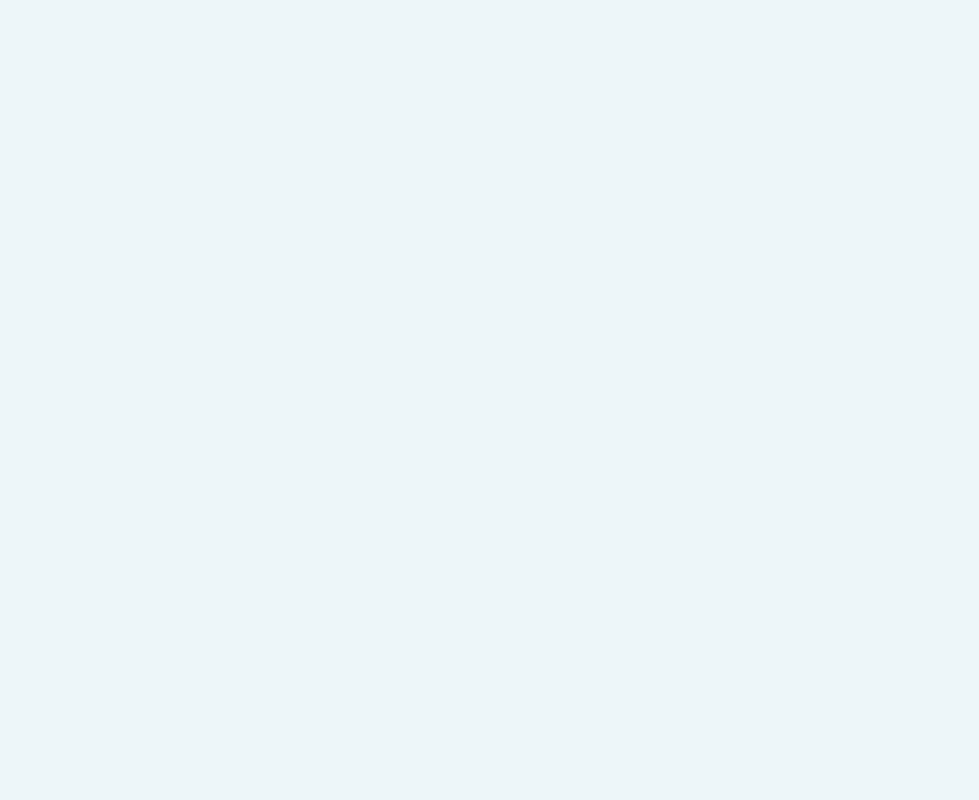
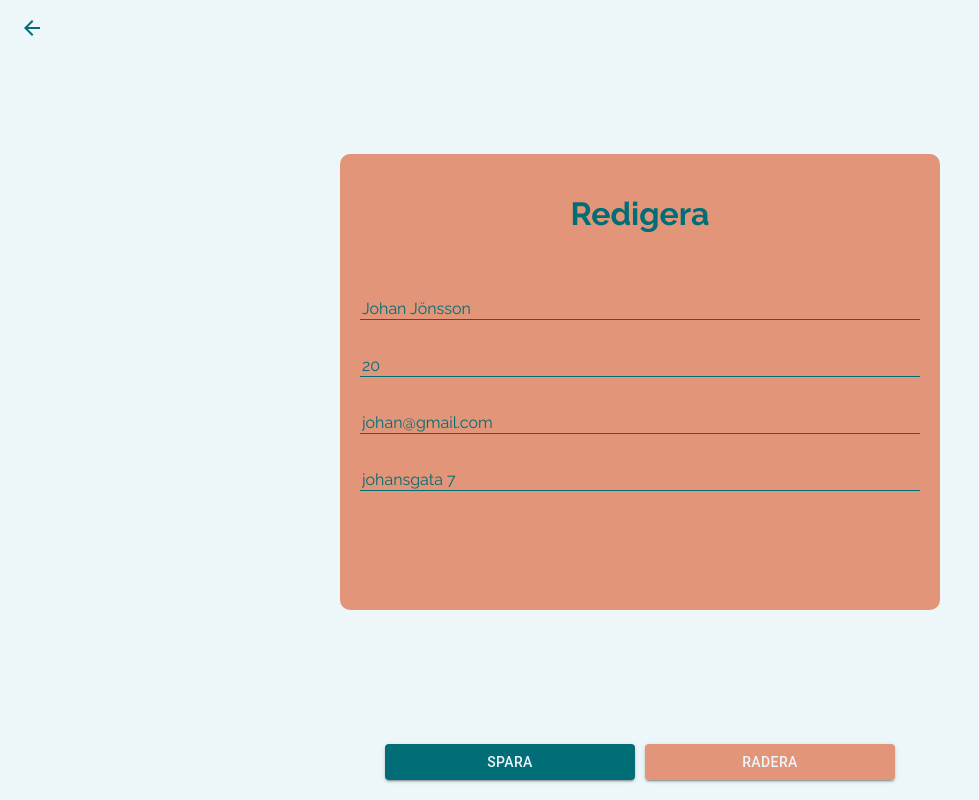
Before and after one commit to WilliamNordqvist/candidates, a React (Create React App) app: page /1/edit in a window 1280 px wide. Before the commit this address had no page. Shown: the whole page, without its empty margins (0-979 px from the left). Built offline with nearby package versions, Linux system fonts and the light colour scheme.

Commit message:
finalize app

```diff
--- a/src/components/card/card.tsx
+++ b/src/components/card/card.tsx
@@ -21,7 +21,7 @@ const Circle = styled(Avatar)`
 export const Card: React.FC<TCandidate> = ({ name, stage }) => {
 
   const [firstName, lastName] = name.split(" ")
-  const initials = firstName[0] || '' + lastName[0] || ''
+  const initials = firstName[0] + (lastName ? lastName[0] : '')
   return (
     <StyledCard>
       <CardHeader avatar={<Circle>{initials}</Circle>} title={name} subheader={stage} />
--- a/src/components/form/form.tsx
+++ b/src/components/form/form.tsx
@@ -6,11 +6,14 @@ export const CandidateForm: React.FC<{
   candidate: TCandidate;
   onInput: (key: string, value: string | number) => void;
   onSubmit: () => void;
-}> = ({ candidate, onInput, onSubmit }) => {
+  title:string;
+}> = ({ candidate, onInput, onSubmit, title }) => {
   return (
     <FormContainer>
+      <h1>{title}</h1>
       <Form onSubmit={onSubmit}>
         <Input
+          autoFocus={true}
           onChange={(e) => onInput("name", e.target.value)}
           value={candidate.name}
           placeholder="Namn"
--- a/src/components/form/formStyles.tsx
+++ b/src/components/form/formStyles.tsx
@@ -5,16 +5,19 @@ export const FormContainer = styled.div`
   max-width: 600px;
   height: 60%;
   background: ${({ theme }) => theme.secondary};
+  color: ${({ theme }) => theme.primary};
   border-radius: 10px;
   margin: auto;
   padding: 20px;
   display: flex;
-  justify-content: center;
+  flex-direction:column;
   align-items: center;
 `;
 
 export const Form = styled.form`
   width: 100%;
+  justify-self: end;
+  margin: 8% 0;
 `;
 
 export const Input = styled.input`
--- a/src/components/notes/notes.tsx
+++ b/src/components/notes/notes.tsx
@@ -1,28 +1,36 @@
 import React from "react";
 import { TNotes } from "../../context/candidateContext";
-import { NotesContainer, P, TextField, TextOutputContainer } from "./notesStyles";
-import { format } from 'date-fns'
+import {
+  NotesContainer,
+  P,
+  TextField,
+  TextOutputContainer,
+} from "./notesStyles";
+import { format } from "date-fns";
 
 type NoteComponen = {
-    notes: TNotes[] | null,
-    onChange:(e:string) => void;
-    value:string;
-}
+  notes: TNotes[] | null;
+  onChange: (e: string) => void;
+  value: string;
+};
 
 export const Notes: React.FC<NoteComponen> = ({ notes, onChange, value }) => {
   return (
     <NotesContainer>
       <TextOutputContainer>
-        {notes &&
+        {notes ? (
           notes.map(({ date, stage, text }, index) => (
             <div key={index}>
               <P>
-                <b>{format(date, 'yyyy-MM-dd')}</b>
+                <b>{format(date, "yyyy-MM-dd")}</b>
               </P>
               <P>{stage}</P>
               <p>{text}</p>
             </div>
-          ))}
+          ))
+        ) : (
+          <p>Inga anteckningar tillgängliga </p>
+        )}
       </TextOutputContainer>
       <TextField value={value} onChange={(e) => onChange(e.target.value)} />
     </NotesContainer>
--- a/src/index.tsx
+++ b/src/index.tsx
@@ -8,6 +8,7 @@ import { ThemeContextProvider } from "./context/themeContext";
 import { CandidateContextProvider } from "./context/candidateContext";
 import { Background } from "./components/background/background";
 import { Candidate } from "./pages/Candidate/Candidate";
+import { Edit } from "./pages/Edit/Edit";
 
 const root = ReactDOM.createRoot(
   document.getElementById("root") as HTMLElement
@@ -22,6 +23,7 @@ root.render(
               <Route path="/" element={<App />} />
               <Route path="add" element={<Add />} />
               <Route path="/:id" element={<Candidate />} />
+              <Route path="/:id/edit" element={<Edit />} />
             </Routes>
           </Background>
         </ThemeContextProvider>
--- a/src/pages/Add/Add.tsx
+++ b/src/pages/Add/Add.tsx
@@ -8,10 +8,10 @@ import {
   TCandidate,
   useCandidates,
 } from "../../context/candidateContext";
-import ArrowBackIcon from "@mui/icons-material/ArrowBack";
 import { Box } from "@mui/material";
+import { ArrowBack } from "@mui/icons-material";
 
-const FlexWrapper = styled.div`
+export const FlexWrapper = styled.div`
   display: flex;
   align-items: center;
   flex-direction: column;
@@ -45,15 +45,14 @@ export const Add: React.FC = () => {
 
   return (
     <Box height={"100%"}>
-      <ArrowBackIcon
-        onClick={() => navigate("/")}
-        sx={{
-          position: "absolute",
-          top: "10px",
-        }}
-      />
+      <Box position="absolute" top="10px" left="0">
+        <Button buttontype="icon" onClick={() => navigate("/")}>
+          <ArrowBack />
+        </Button>
+      </Box>
       <FlexWrapper>
         <CandidateForm
+          title="Lägg till"
           onSubmit={onSubmit}
           onInput={onInput}
           candidate={candidate}
--- a/src/pages/App/AppStyle.tsx
+++ b/src/pages/App/AppStyle.tsx
@@ -1,21 +1,22 @@
 import styled from "styled-components";
-import ClearIcon from '@mui/icons-material/Clear';
+import ClearIcon from "@mui/icons-material/Clear";
 
 export const PageWrapper = styled.div`
-height:100%;
-display:flex;
-flex-direction:column;
-justify-content:space-between;
-align-items: center ;
-`
+  height: 100%;
+  display: flex;
+  flex-direction: column;
+  justify-content: space-between;
+  align-items: center;
+`;
 
-export const InputWrapper = styled.div<{isSearch:boolean}>`
-display:flex;
-margin:6% auto;
-width:90%;
-max-width:700px ;
-border-bottom: 2px solid ${({ theme, isSearch }) => isSearch ? theme.secondary : theme.primary};
-`
+export const InputWrapper = styled.div<{ isSearch: boolean }>`
+  display: flex;
+  margin: 6% auto;
+  width: 90%;
+  max-width: 700px;
+  border-bottom: 2px solid
+    ${({ theme, isSearch }) => (isSearch ? theme.secondary : theme.primary)};
+`;
 
 export const Input = styled.input`
   width: 100%;
@@ -35,24 +36,19 @@ export const Select = styled.select`
   border: none;
   font-family: Raleway;
   color: ${({ theme }) => theme.primary};
-  text-transform:uppercase;
-  font-size:16px ;
-`;
-
-export const Label = styled.label`
-  color: ${({ theme }) => theme.primary};
+  text-transform: uppercase;
+  font-size: 16px;
 `;
 
 export const ClearInput = styled(ClearIcon)`
-border:none;
-background:transparent;
-color: ${({ theme }) => theme.primary};
-margin-left:5px;
-`
+  border: none;
+  background: transparent;
+  color: ${({ theme }) => theme.primary};
+  margin-left: 5px;
+`;
 export const FlexWrapper = styled.div`
-  display:flex;
+  display: flex;
   flex-direction: row;
-  flex-wrap:wrap;
-  justify-content:center ;
-
-`
+  flex-wrap: wrap;
+  justify-content: center;
+`;
--- a/src/pages/Candidate/Candidate.tsx
+++ b/src/pages/Candidate/Candidate.tsx
@@ -7,13 +7,13 @@ import {
   TCandidate,
   useCandidates,
 } from "../../context/candidateContext";
-import { PageWrapper, Stepper } from "./CandidateStyles";
+import { PageWrapper, Stepper, Title } from "./CandidateStyles";
 import {
   ArrowBackIosNew as Back,
   ArrowForwardIos as Forward,
 } from "@mui/icons-material";
 import { Button } from "../../components/button/button";
-import ArrowBackIcon from "@mui/icons-material/ArrowBack";
+import { ArrowBack, Settings } from "@mui/icons-material";
 import { Notes } from "../../components/notes/notes";
 
 export const Candidate: React.FC = () => {
@@ -46,6 +46,7 @@ export const Candidate: React.FC = () => {
     });
   };
   const onSave = () => {
+    if (newNote !== "") {
       const { notes, stage } = candidate;
       updateCandidate({
         ...candidate,
@@ -54,12 +55,21 @@ export const Candidate: React.FC = () => {
           : [{ date: Date.now(), stage, text: newNote }],
       });
       setNewNote("");
+    } else {
+      updateCandidate(candidate);
+    }
   };
   return (
     <PageWrapper>
-      <Box position="absolute" top="10px">
+      <Box position="absolute" top="10px" left="0">
         <Button buttontype="icon" onClick={() => navigate("/")}>
-          <ArrowBackIcon />
+          <ArrowBack />
+        </Button>
+      </Box>
+
+      <Box position="absolute" top="10px" right="0">
+        <Button buttontype="icon" onClick={() => navigate("edit")}>
+          <Settings />
         </Button>
       </Box>
 
@@ -72,6 +82,8 @@ export const Candidate: React.FC = () => {
           ))}
         </Stepper>
       </Box>
+
+      <Title>{candidate.name}</Title>
 
       <Notes
         value={newNote}
@@ -91,7 +103,7 @@ export const Candidate: React.FC = () => {
           <Button onClick={onSave}> SPARA </Button>
           {isLastStage && (
             <>
-              <Box width="10px" />
+              <Box component="span" width="10px" />
               <Button
                 buttontype="secondary"
                 onClick={() => deleteCandidate(candidate)}
--- a/src/pages/Candidate/CandidateStyles.tsx
+++ b/src/pages/Candidate/CandidateStyles.tsx
@@ -19,3 +19,8 @@ export const PageWrapper = styled.div`
   flex-direction: column;
   justify-content: space-between;
 `;
+
+export const Title = styled.h1`
+  text-align: center;
+  color: ${({ theme }) => theme.primary};
+`;
--- /dev/null
+++ b/src/pages/Edit/Edit.tsx
@@ -0,0 +1,67 @@
+import { ArrowBack } from "@mui/icons-material";
+import { Box } from "@mui/material";
+import React, { useEffect, useState } from "react";
+import { useNavigate, useParams } from "react-router-dom";
+import { Button } from "../../components/button/button";
+import { CandidateForm } from "../../components/form/form";
+import { TCandidate, useCandidates } from "../../context/candidateContext";
+import { FlexWrapper } from "../Add/Add";
+
+export const Edit: React.FC = () => {
+  const navigate = useNavigate();
+  const { id } = useParams();
+  const { candidates, updateCandidate, deleteCandidate } = useCandidates();
+
+  const [candidate, setCandidate] = useState<TCandidate>();
+
+  useEffect(() => {
+    if (candidates) {
+      const match = candidates.find(
+        (person) => Number(person.id) === Number(id)
+      );
+      match ? setCandidate(match) : navigate("../");
+    }
+  }, [candidates, id, navigate]);
+
+  if (!candidate) return <p>Loading...</p>;
+
+  const onInput = (key: string, value: string | number) => {
+    setCandidate({
+      ...candidate,
+      [key]: value,
+    });
+  };
+
+  const onSubmit = () => {
+    updateCandidate(candidate);
+    navigate(`/${id}`);
+  };
+
+  return (
+    <>
+      <Box position="absolute" top="10px" left="0">
+        <Button buttontype="icon" onClick={() => navigate(`/${id}`)}>
+          <ArrowBack />
+        </Button>
+      </Box>
+      <FlexWrapper>
+        <CandidateForm
+          title="Redigera"
+          onSubmit={onSubmit}
+          onInput={onInput}
+          candidate={candidate}
+        />
+        <Box display='flex'>
+          <Button onClick={onSubmit}>Spara</Button>
+          <Box component="span" width="10px" />
+          <Button
+            buttontype="secondary"
+            onClick={() => deleteCandidate(candidate)}
+          >
+            Radera
+          </Button>
+        </Box>
+      </FlexWrapper>
+    </>
+  );
+};
```
Lines whose indentation alone changed are shown as unchanged.
